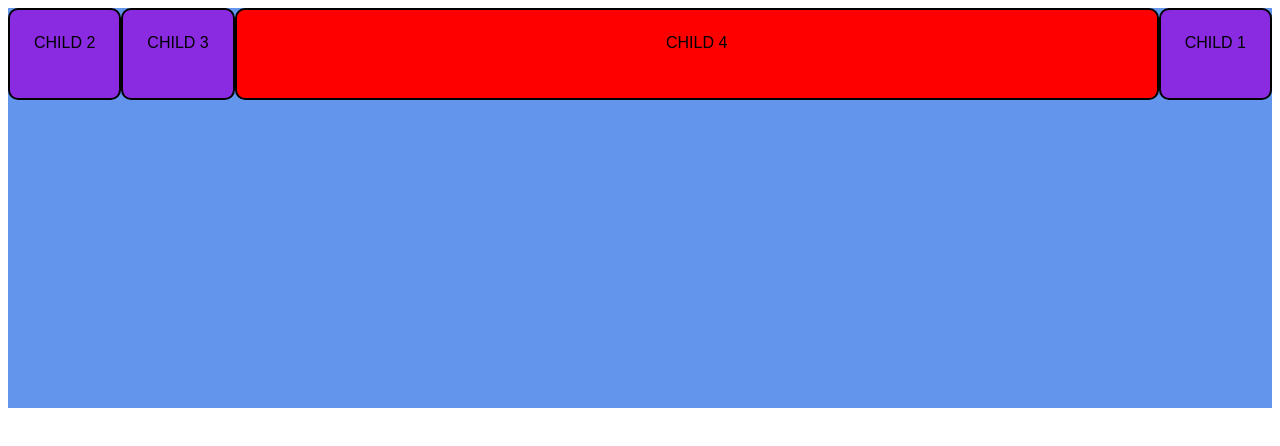
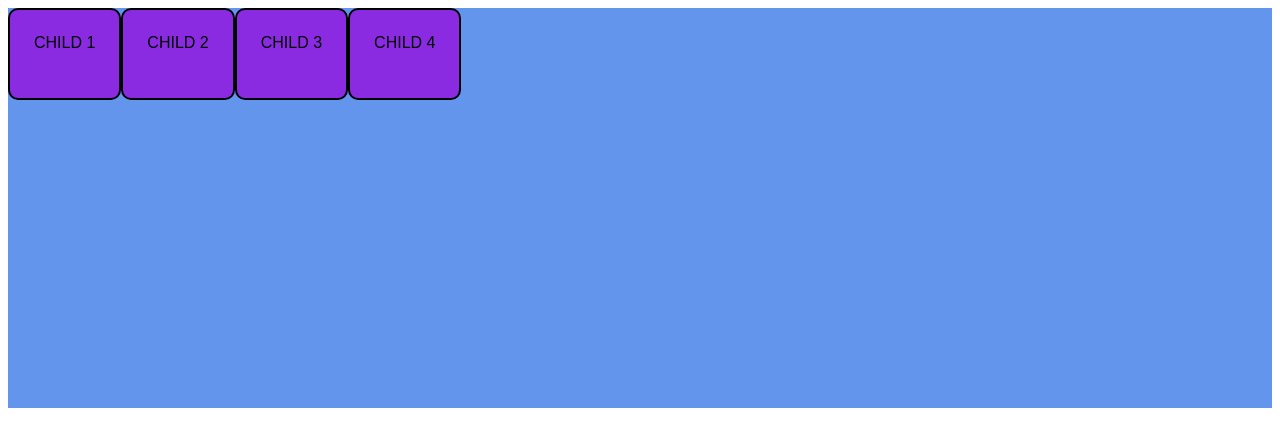
Before and after one commit to Raghav888/CSS-Flex-1, a website built with Parcel: page index.html in a window 1280 px wide. Built offline with nearby package versions, Linux system fonts and the light colour scheme.

Commit message:
prop added

```diff
--- a/src/styles.css
+++ b/src/styles.css
@@ -7,11 +7,23 @@ body {
   height: 400px;
 
   display: flex;
-  /* flex-wrap: wrap; */
+  /* flex-direction:column; */
+    /* flex-direction:row-reverse; */
 
-  /* align-content: end; */
+/* wrap and align-content work together only, by default streach */
+
+  /* flex-wrap: wrap;
+  align-content: end;  */
+
+
+
+  /* justify-content: ; */
 
   /* align-items: center; */
+
+
+  /* combination of flex direction and flex wrap */
+  /* flex-flow: column wrap;  */
 
   /* gap: 10px; */
 
@@ -28,42 +40,26 @@ body {
   background-color: blueviolet;
   height: 40px;
   border: 2px solid;
-  order: 1;
 }
 
-.child:nth-child(1) {
-  /* height: 100px; */
-  order: 3;
-}
+ /* .child:nth-child(1) {
+  height: 100px;  */
+  /* child having more order will be more on right side */
+   /* order: 3;
 
-.child:nth-child(4) {
-  /* height: 100px; */
+ } */
+
+
+
+/* .child:nth-child(4) {
+  height: 100px;
   background-color: red;
   order: 2;
   flex-grow: 1;
-}
-
-/*
+  Flex grow takes the avalible space in parent width
+}  */
 
 
-
-
-
-
-
-
-
-
-
-
-
-
-
-
-
-
-
-
-
-The flex-shrink sets the shrink factor of a flex item.
-If the size of all flex items is larger than the wrapper, items will shrink according to the flex-shrink factor. */
+/* The flex-shrink sets the shrink factor of a flex item.
+If the size of all flex items is larger than the wrapper,
+items will shrink according to the flex-shrink factor. */ */
```
Also changed, not shown: index.html (+6 -0 lines).
